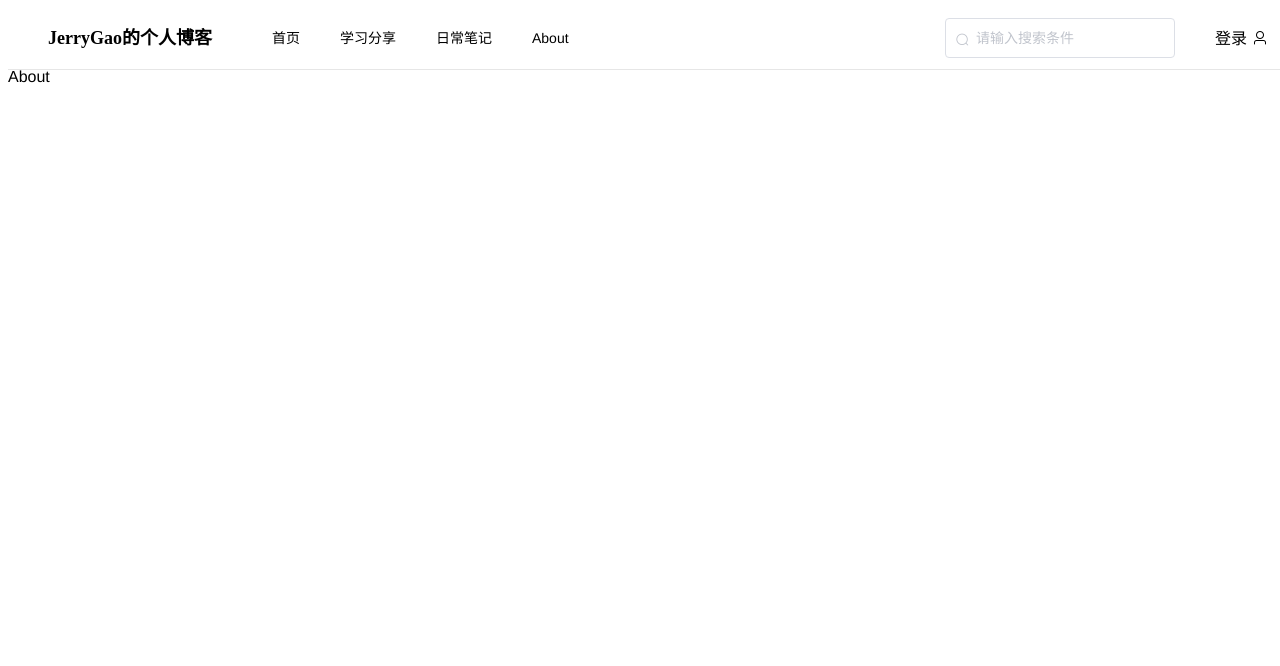
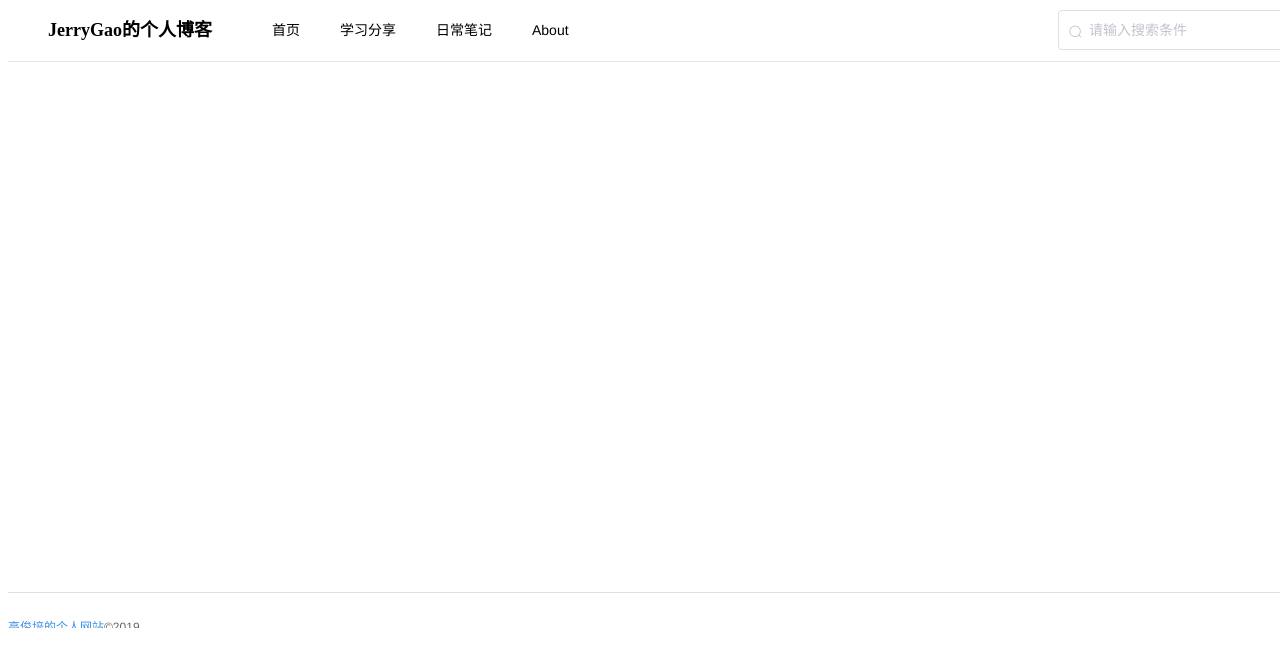
Before and after one commit to BIGJUNE/vue-frontend-blog, a Vue app: page /about in a window 1280 px wide. Shown: the top 666 px of the page. Built offline with nearby package versions, Linux system fonts and the light colour scheme; no server answers.

Commit message:
固定顶部导航栏，添加页脚及修复部分样式BUG

```diff
--- a/src/App.vue
+++ b/src/App.vue
@@ -3,14 +3,18 @@
         <el-header>
             <TopBar/>
         </el-header>
-        <router-view></router-view>
+        <el-main class="view-container" >
+            <router-view></router-view>
+        </el-main>
         <el-footer>
+            <Footer></Footer>
         </el-footer>
     </el-container>
 </template>
 
 <script>
     import TopBar from "@/components/TopBar";
+    import Footer from "@/components/Footer"
     import Vue from 'vue';
     import ElementUI from 'element-ui';
     import 'element-ui/lib/theme-chalk/index.css';
@@ -20,7 +24,8 @@
     export default {
         name: 'Home',
         components: {
-            TopBar
+            TopBar,
+            Footer
         },
         data() {
             return {
@@ -58,10 +63,16 @@
         padding: 0;
     }
 
-    .inner-container {
+    .outer-container .inner-container {
         width: 1280px;
         height: 100%;
         margin: 40px auto;
+    }
+
+    .outer-container .view-container {
+        min-height: 500px;
+        padding: 0;
+        margin-top: 60px;
     }
 
     .inner-container .el-main {
@@ -80,4 +91,14 @@
     div:focus {
         outline: none;
     }
+    .outer-container .el-header {
+        position: fixed;
+        top: 0;
+        z-index: 9999;
+    }
+
+    .outer-container .el-footer {
+        padding: 0;
+        height: 100px;
+    }
 </style>
--- /dev/null
+++ b/src/components/Footer.vue
@@ -0,0 +1,24 @@
+<template>
+    <div class="footer-wrap">
+        <el-divider></el-divider>
+        <a href="#">高俊培的个人网站</a>©2019
+        <p>BUG反馈或其他建议请联系415309574@qq.com</p>
+    </div>
+</template>
+
+<script>
+    export default {
+        name: "Footer"
+    }
+</script>
+
+<style scoped>
+    .footer-wrap a {
+        color: #3a8ee6;
+        text-decoration: underline;
+    }
+    .footer-wrap {
+        color: #656464;
+        font-size: 12px;
+    }
+</style>
--- a/src/components/TopBar.vue
+++ b/src/components/TopBar.vue
@@ -11,9 +11,9 @@
             <el-menu-item v-on:click="$router.push('/notes')" index="3">日常笔记</el-menu-item>
             <el-menu-item v-on:click="$router.push('/about')" index="4">About</el-menu-item>
             <!--            <el-menu-item index="5">如何搭建这个博客</el-menu-item>-->
-            <div class="login-btn-wrapper" v-on:click="test">
-                登录<i class="el-icon-user el-icon--right"></i>
-            </div>
+<!--            <div class="login-btn-wrapper" v-on:click="test">-->
+<!--                登录<i class="el-icon-user el-icon&#45;&#45;right"></i>-->
+<!--            </div>-->
             <el-input
                     placeholder="请输入搜索条件">
                 <i slot="prefix" class="el-input__icon el-icon-search"></i>
--- a/src/components/page/About.vue
+++ b/src/components/page/About.vue
@@ -1,17 +1,47 @@
 <template>
     <div>
-        About
+        <div class="text-wrapper" v-html="html_text"></div>
     </div>
 </template>
 
 <script>
+    let marked = require('marked');
+    let hljs = require('highlight.js');
+    import 'highlight.js/styles/atom-one-dark.css';
+
+    marked.setOptions({
+        renderer: new marked.Renderer(),
+        gfm: true,
+        tables: true,
+        breaks: false,
+        pedantic: false,
+        sanitize: false,
+        smartLists: true,
+        smartypants: false,
+        highlight: function (code) {
+            return hljs.highlightAuto(code).value;
+        }
+    });
+
     export default {
+        components: {},
         name: "About",
         data() {
             return {
-                content: ' ',
-                html: ' '
+                html: ' ',
+                id: '',
+                html_text: '',
+                paper: {}
             }
+        },
+        created: function () {
+
+            this.id = this.$route.params.id;
+            this.$axios.get("/v1/papers/-1")
+                .then(response => {
+                    this.paper = response.data.data;
+                    this.html_text = marked(this.paper.text).replace(/<pre>/g, '<pre class="hljs">');
+                });
         }
     }
 </script>
```
